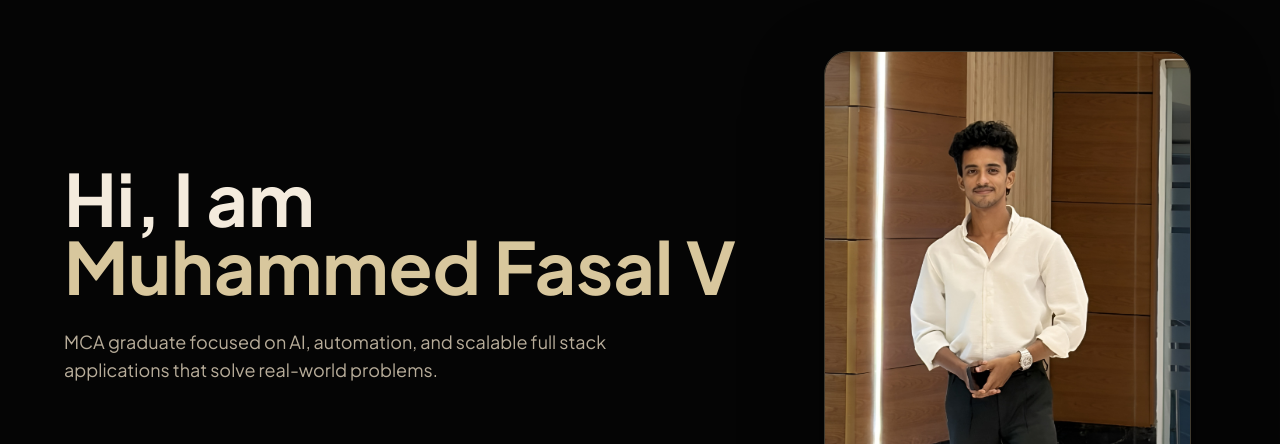
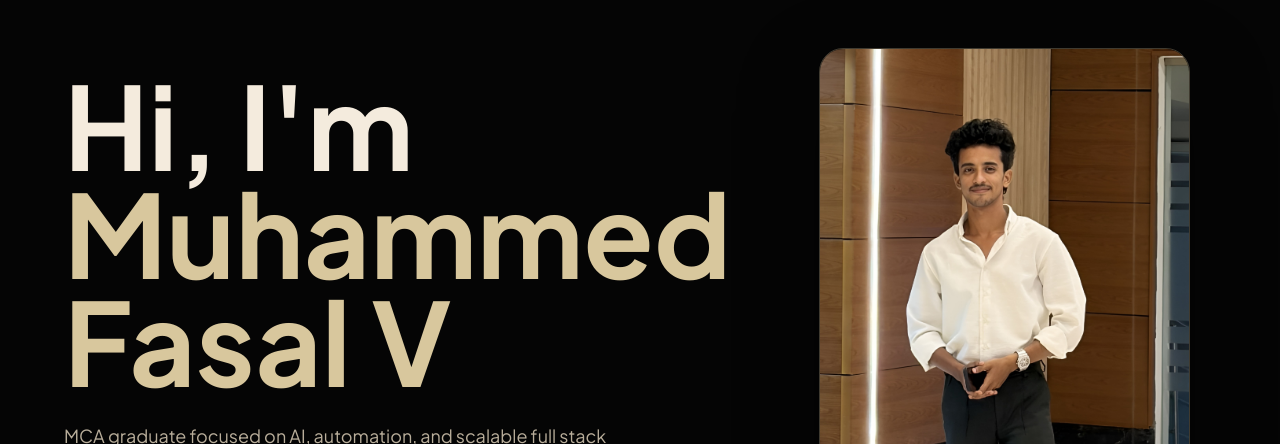
Before and after one commit to fasalmuhammed/Portfolio-Website, a React (Vite) app in the folder frontend/: page / in a window 1280 px wide. Shown: the part 182-626 px from the top of the page. Built offline with nearby package versions, Linux system fonts and the light colour scheme; no server answers.

Commit message:
fix: word break between Muhammed and Fasal V

```diff
--- a/frontend/src/components/Hero.jsx
+++ b/frontend/src/components/Hero.jsx
@@ -12,9 +12,9 @@ export default function Hero({ onOpenChat }) {
           transition={{ duration: 0.7 }}
         >
           <div className="space-y-5">
-            <h1 className="text-[2.2rem] font-black leading-[0.94] tracking-normal min-[430px]:text-[2.8rem] sm:text-[3.5rem] lg:text-[4.5rem]" style={{ color: '#F4EBDD' }}>
-              Hi, I am
-              <span className="block" style={{ color: '#D8C79D', whiteSpace: 'nowrap' }}>
+            <h1 className="max-w-full text-[2.75rem] font-black leading-[0.94] tracking-normal min-[430px]:text-[3.7rem] sm:text-[5.8rem] lg:text-[7.2rem]" style={{ color: '#F4EBDD' }}>
+              Hi, I'm
+              <span className="block" style={{ color: '#D8C79D', wordBreak: 'keep-all', overflowWrap: 'normal' }}>
                 Muhammed Fasal V
               </span>
             </h1>
```
